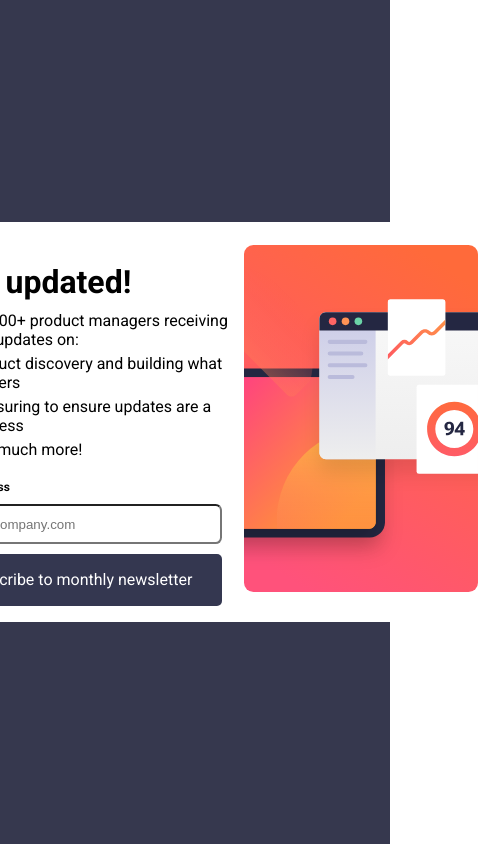
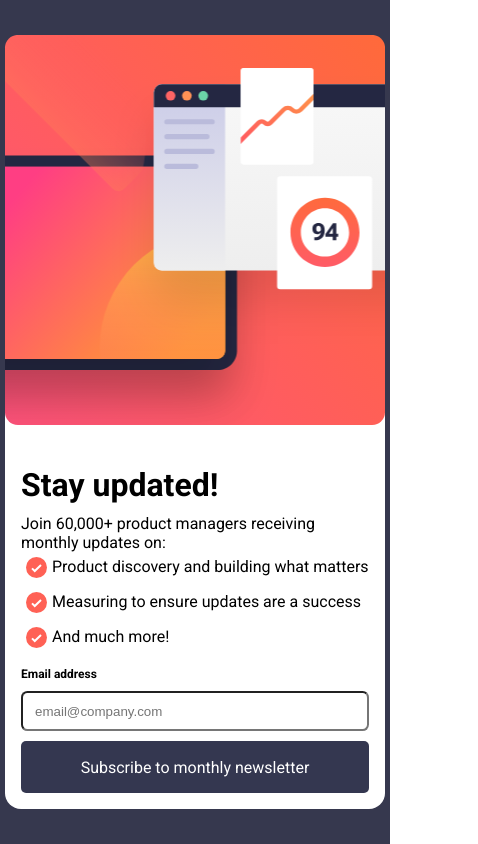
Before and after one commit to Niortien/exercice1, a plain HTML site: page index.html in a window 390 px wide. Shown: the whole page, 478 px wide, since content can reach past the window. Drawn offline with Linux system fonts and the light colour scheme.

Commit message:
mise_à_jour

```diff
--- a/index.html
+++ b/index.html
@@ -31,7 +31,7 @@
         </div>
       </div>
       <div class="container2">
-        <img src="assets/images/illustration-sign-up-desktop.svg" alt="">
+
       </div>
 
 
--- a/stay.css
+++ b/stay.css
@@ -20,7 +20,7 @@ body{
 
 }
 .container{
-    height:25rem ;
+
 
     width: 40rem;
     background-color: white;
@@ -28,6 +28,7 @@ body{
     display: flex;
     justify-content: space-between;
     margin: 5px;
+
 
 
 }
@@ -52,18 +53,20 @@ body{
 
 .container2{
     width: 40%;
-
     display: flex;
     height: 370px;
     justify-content: center;
+    border-radius: 0.8rem;
+    background-image: url("assets/images/illustration-sign-up-desktop.svg");
+    background-repeat: no-repeat;
+    background-size: cover;
+    background-position: center;
+
 
 
 
 }
-.container2 img{
-    width: 100%px;
-    margin-top:23px ;
-}
+
 .souC{
     display: flex;
 }
@@ -86,6 +89,8 @@ input{
 .email{
     font-size: 12px;
     font-weight: bold;
+    padding: 0.4;
+
 }
 .boutton{
     display: flex;
@@ -101,3 +106,28 @@ input{
 .boutton p{
     margin-bottom: 10px;
 }
+@media screen and (max-width: 512px) {
+    .container{
+        flex-direction: column-reverse;
+
+    }
+    .container2{
+        width: 100%;
+        background-image: url("assets/images/illustration-sign-up-mobile.svg");
+        height: 390px;
+
+
+    }
+    .container1{
+        width: 100%;
+    }
+    .boutton
+        {
+width: 100%;
+        }
+        input
+        {
+width: 100%;
+        }
+
+}
```
